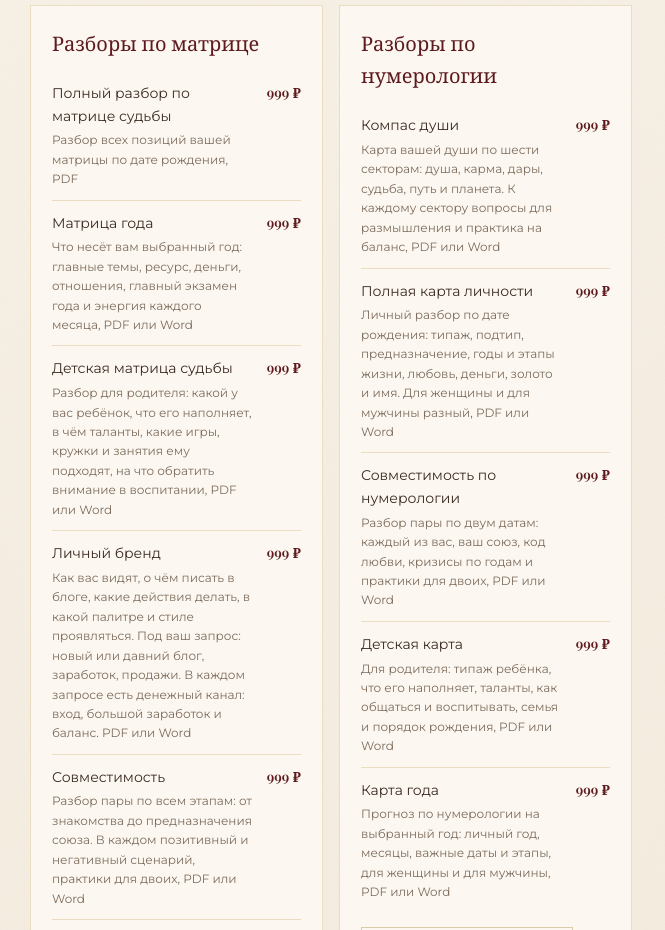
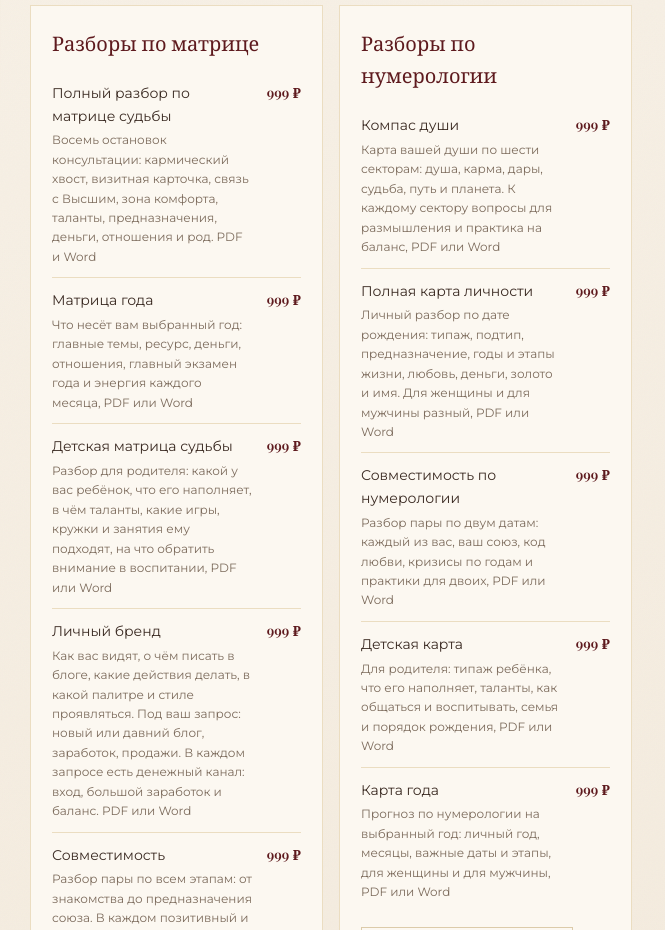
Before and after one commit to axis-axi/matrica, a plain HTML site: page index.html in a window 1280 px wide. Shown: the part 3120-4050 px from the top of the page, without its empty margins (0-665 px from the left). Drawn offline with nearby package versions, Linux system fonts and the light colour scheme.

Commit message:
Прайс: описание полного разбора по матрице судьбы
Co-Authored-By: Claude Sonnet 5.5 <noreply@anthropic.com>

```diff
--- a/index.html
+++ b/index.html
@@ -1617,7 +1617,7 @@ html,body{margin:0;padding:0;background:#F7F1E8;}
       <div class="mx-price-groups">
         <div class="mx-pg">
           <h3>Разборы по матрице</h3>
-          <div class="mx-pg-row"><div>Полный разбор по матрице судьбы<small>Разбор всех позиций вашей матрицы по дате рождения, PDF</small></div><b>999 ₽</b></div>
+          <div class="mx-pg-row"><div>Полный разбор по матрице судьбы<small>Восемь остановок консультации: кармический хвост, визитная карточка, связь с Высшим, зона комфорта, таланты, предназначения, деньги, отношения и род. PDF и Word</small></div><b>999 ₽</b></div>
           <div class="mx-pg-row"><div>Матрица года<small>Что несёт вам выбранный год: главные темы, ресурс, деньги, отношения, главный экзамен года и энергия каждого месяца, PDF или Word</small></div><b>999 ₽</b></div>
           <div class="mx-pg-row"><div>Детская матрица судьбы<small>Разбор для родителя: какой у вас ребёнок, что его наполняет, в чём таланты, какие игры, кружки и занятия ему подходят, на что обратить внимание в воспитании, PDF или Word</small></div><b>999 ₽</b></div>
           <div class="mx-pg-row"><div>Личный бренд<small>Как вас видят, о чём писать в блоге, какие действия делать, в какой палитре и стиле проявляться. Под ваш запрос: новый или давний блог, заработок, продажи. В каждом запросе есть денежный канал: вход, большой заработок и баланс. PDF или Word</small></div><b>999 ₽</b></div>
```
